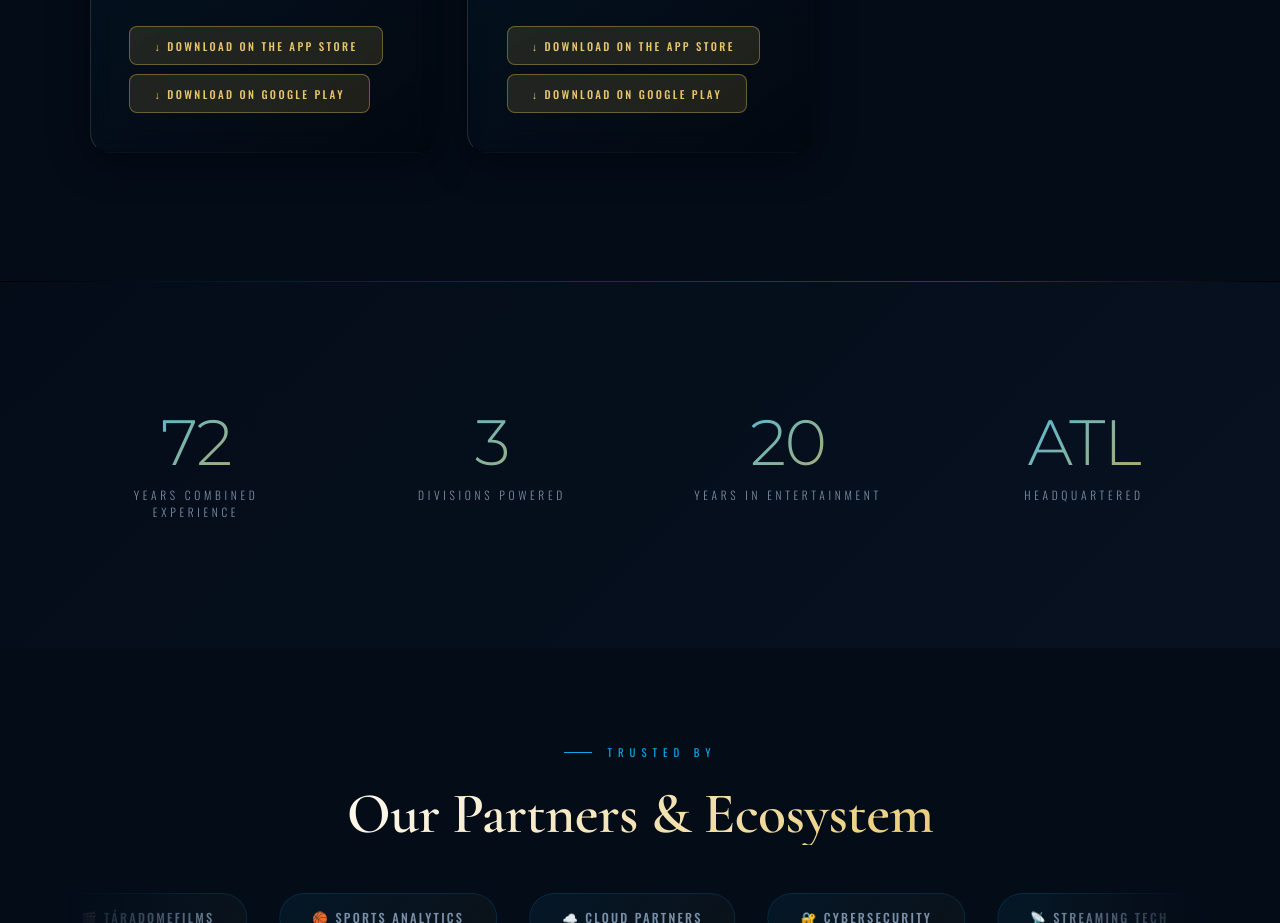
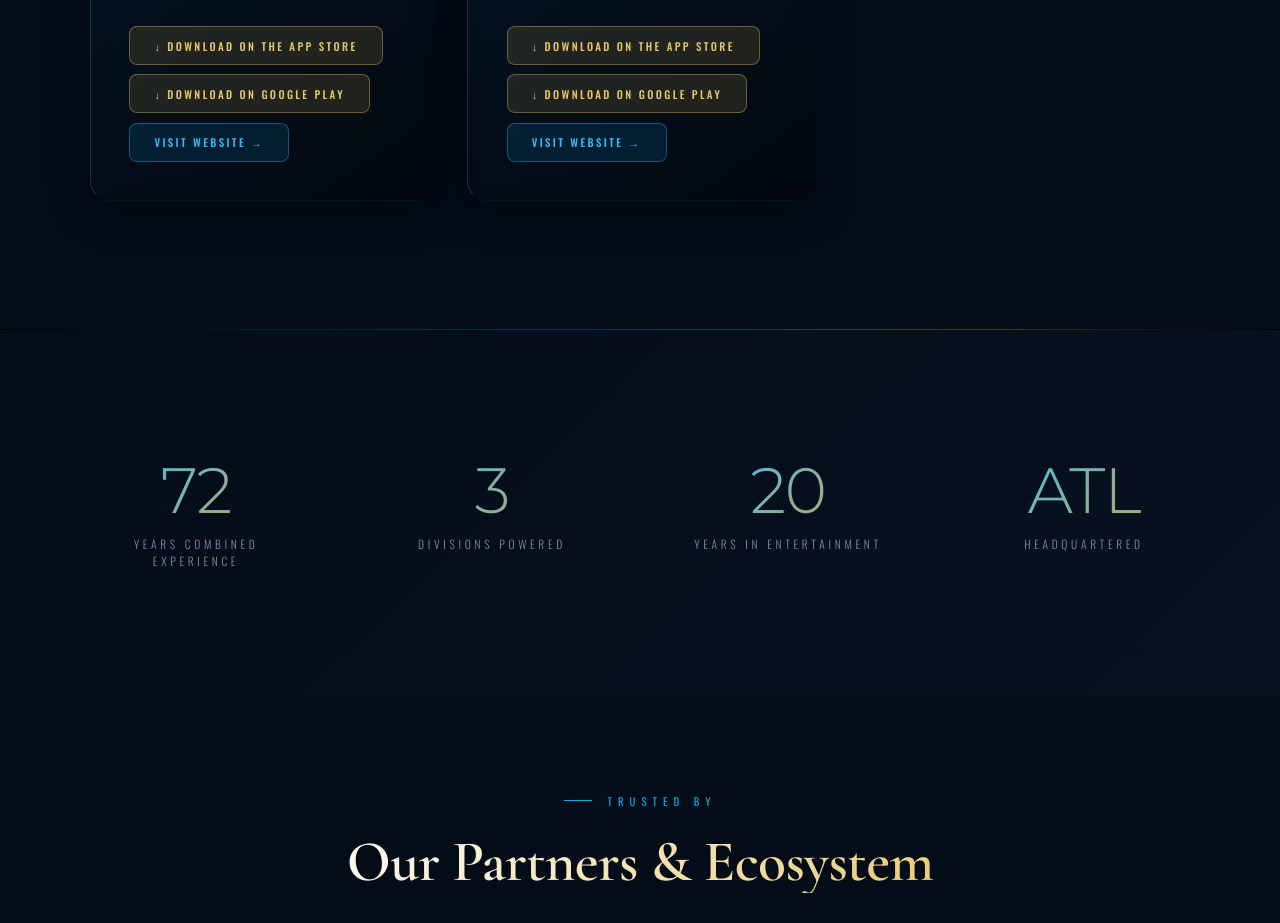
Before and after one commit to kdufay-tech/Taratechent-site, a plain HTML site: page index.html in a window 1280 px wide. Shown: the part 7810-8733 px from the top of the page. Drawn offline with nearby package versions, Linux system fonts and the light colour scheme.

Commit message:
Products: add Visit Website buttons (miiq-fitfinder.app, elite-athlete.app) to app cards

```diff
--- a/index.html
+++ b/index.html
@@ -1458,6 +1458,7 @@
       <div class="app-cta-group" style="margin-top:auto;display:flex;flex-wrap:wrap;gap:.6rem;">
         <a href="https://apps.apple.com/us/app/miiq-fitfinder/id6767386923" target="_blank" rel="noopener" class="app-cta" style="margin-top:0;background:rgba(201,168,76,.15);border:1px solid rgba(201,168,76,.45);color:#E8C76A;">↓ Download on the App Store</a>
         <a href="https://play.google.com/store/apps/details?id=com.miiq.fitfinder" target="_blank" rel="noopener" class="app-cta" style="margin-top:0;background:rgba(201,168,76,.15);border:1px solid rgba(201,168,76,.45);color:#E8C76A;">↓ Download on Google Play</a>
+        <a href="https://miiq-fitfinder.app" target="_blank" rel="noopener" class="app-cta" style="margin-top:0;background:rgba(14,165,233,.12);border:1px solid rgba(14,165,233,.45);color:#38bdf8;">Visit Website →</a>
       </div>
     </div>
 
@@ -1477,6 +1478,7 @@
       <div class="app-cta-group" style="margin-top:auto;display:flex;flex-wrap:wrap;gap:.6rem;">
         <a href="https://apps.apple.com/us/app/elite-athlete-sportperformance/id6770788680" target="_blank" rel="noopener" class="app-cta" style="margin-top:0;background:rgba(201,168,76,.15);border:1px solid rgba(201,168,76,.45);color:#E8C76A;">↓ Download on the App Store</a>
         <a href="https://play.google.com/store/apps/details?id=app.eliteathlete" target="_blank" rel="noopener" class="app-cta" style="margin-top:0;background:rgba(201,168,76,.15);border:1px solid rgba(201,168,76,.45);color:#E8C76A;">↓ Download on Google Play</a>
+        <a href="https://elite-athlete.app" target="_blank" rel="noopener" class="app-cta" style="margin-top:0;background:rgba(14,165,233,.12);border:1px solid rgba(14,165,233,.45);color:#38bdf8;">Visit Website →</a>
       </div>
     </div>
 
```
